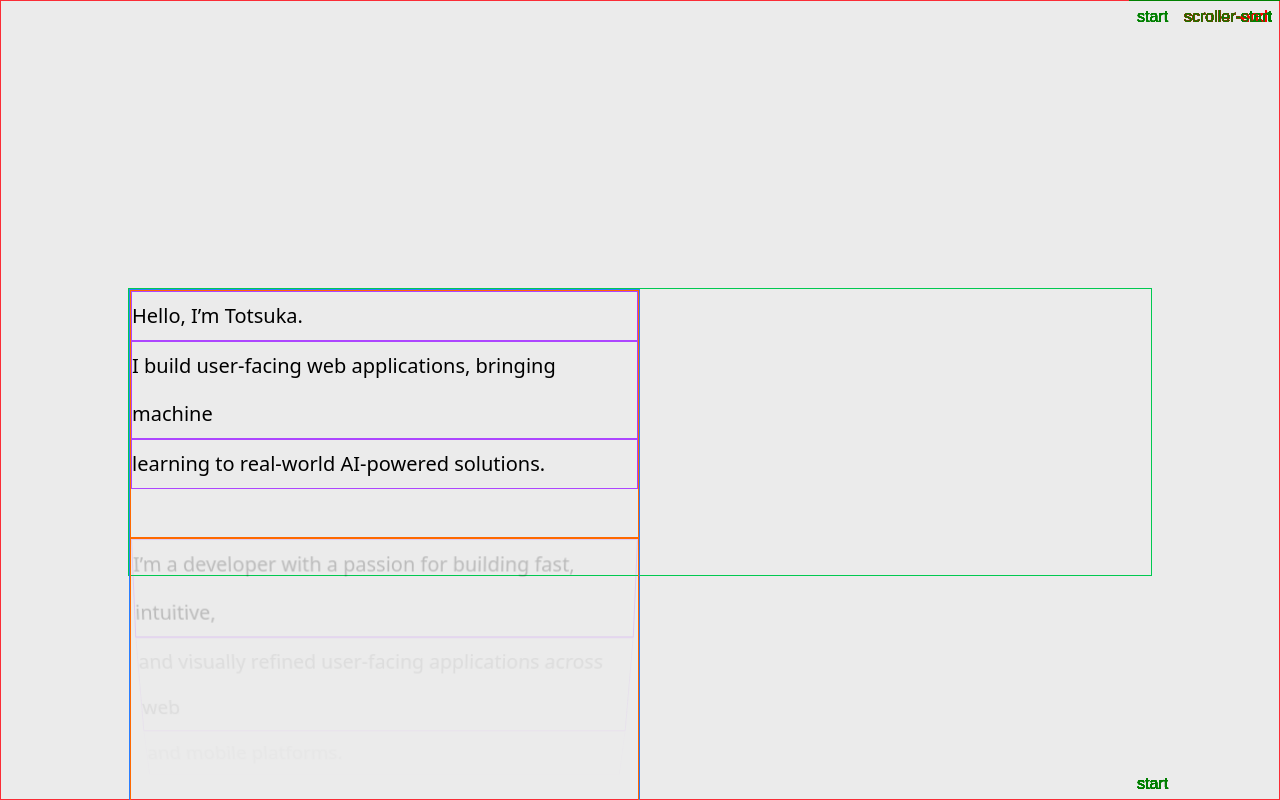
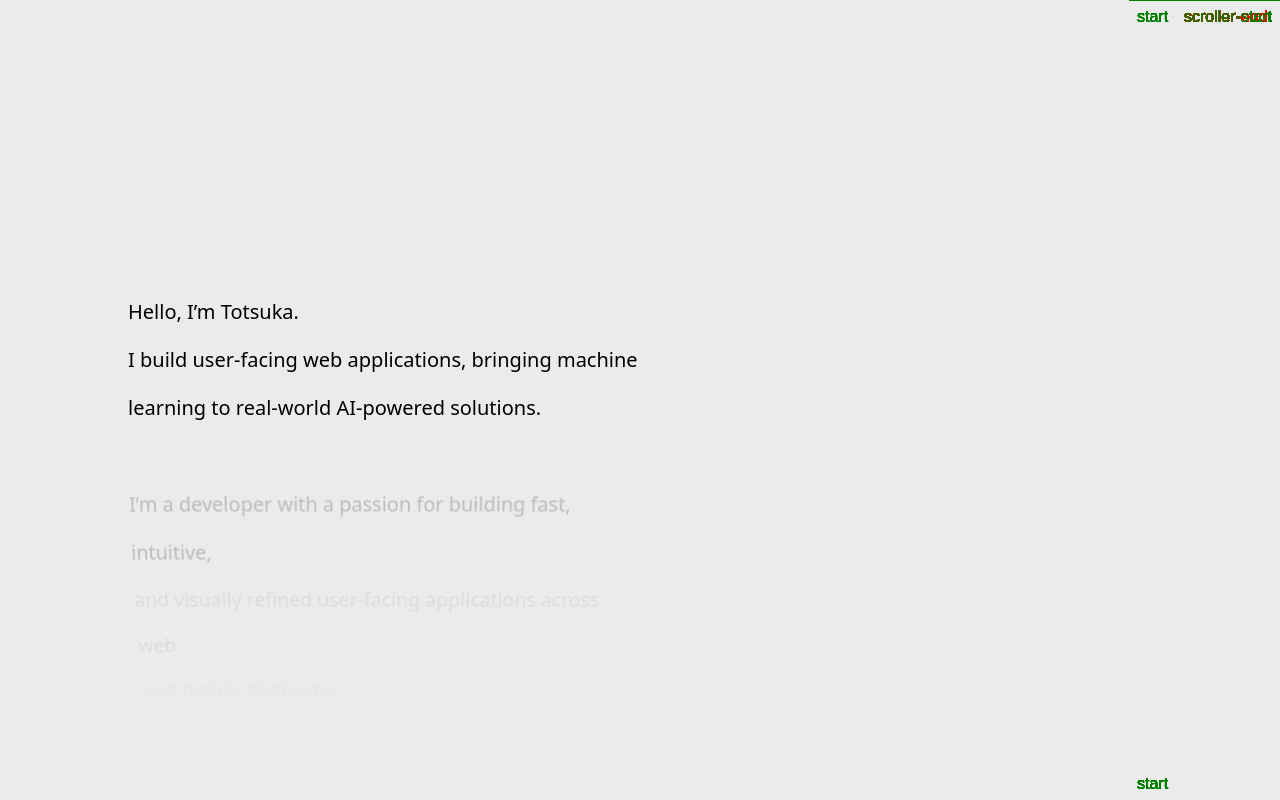
Before and after one commit to totsukatomofumi/personal-site-2, a React (Vite) app: page / in a window 1280 px wide. Shown: the top 800 px of the page. Built offline with nearby package versions, Linux system fonts and the light colour scheme.

Commit message:
Add debug config for text content

```diff
--- a/src/App.jsx
+++ b/src/App.jsx
@@ -6,6 +6,9 @@ import Text from "./components/Text";
 import {
   APP_CONTEXT as AppContext,
   IS_DEV as isDev,
+  IS_DEV_HIDE_TEXT as isDevHideText,
+  IS_DEV_SHOW_SCROLL_TRIGGER_MARKERS as isDevShowScrollTriggerMarkers,
+  IS_DEV_SHOW_TEXT_OVERLAY as isDevShowTextOverlay,
   NUM_OF_SECTIONS as numOfSections,
 } from "./constants";
 
@@ -86,7 +89,7 @@ function App() {
             snapTo: 1,
             duration: { max: 1 },
           },
-          markers: isDev,
+          markers: isDevShowScrollTriggerMarkers,
         });
       });
 
@@ -101,7 +104,9 @@ function App() {
       {/* ============= Content ================ */}
       <AppContext value={contextValue}>
         {/* ============ Foreground ============= */}
-        <Text className="fixed top-0 left-0 z-50 w-screen h-screen" />
+        {!isDevHideText && (
+          <Text className="fixed top-0 left-0 z-50 w-screen h-screen" />
+        )}
         {/* ============ Background ============= */}
         {/* Canvas + Scene */}
       </AppContext>
@@ -112,7 +117,7 @@ function App() {
             key={index}
             ref={ref}
             className={`w-full h-screen ${
-              isDev ? "border-1 border-red-500" : ""
+              isDevShowTextOverlay ? "border-1 border-red-500" : ""
             }`}
           />
         ))}
--- a/src/components/Text/index.jsx
+++ b/src/components/Text/index.jsx
@@ -3,7 +3,7 @@ import gsap from "gsap";
 import { createRef, useContext, useRef } from "react";
 import {
   APP_CONTEXT as AppContext,
-  IS_DEV as isDev,
+  IS_DEV_SHOW_TEXT_OVERLAY as isDevShowTextOverlay,
   LINE_OPACITY_DECREASE_FACTOR,
   LINE_OPACITY_INITIAL_VALUE,
   LINE_ROTATION_ANGLE_INCREMENT,
@@ -248,14 +248,14 @@ function Text({ className, ...props }) {
     <div className={className} {...props}>
       <div
         className={`mx-auto my-72 w-5xl h-72 ${
-          isDev ? "border-1 border-green-500" : ""
+          isDevShowTextOverlay ? "border-1 border-green-500" : ""
         }`}
       >
         {/* =================== Content =================== */}
         <div
           ref={content.current.ref}
           className={`w-1/2 max-w-screen flex flex-col text-xl leading-12 perspective-normal ${
-            isDev ? "border-1 border-blue-500" : ""
+            isDevShowTextOverlay ? "border-1 border-blue-500" : ""
           }`}
         >
           {/* =================== Sections =================== */}
@@ -264,7 +264,7 @@ function Text({ className, ...props }) {
               ref={content.current.sections[sectionIndex].ref}
               key={sectionIndex}
               className={`pb-12 perspective-normal ${
-                isDev ? "border-1 border-orange-500" : ""
+                isDevShowTextOverlay ? "border-1 border-orange-500" : ""
               }`}
             >
               {section.map((line, lineIndex) => (
@@ -274,7 +274,7 @@ function Text({ className, ...props }) {
                   }
                   key={lineIndex}
                   className={`text-left ${
-                    isDev ? "border-1 border-purple-500" : ""
+                    isDevShowTextOverlay ? "border-1 border-purple-500" : ""
                   }`}
                 >
                   {line}
--- a/src/constants.jsx
+++ b/src/constants.jsx
@@ -1,6 +1,9 @@
 import { createContext } from "react";
 
 export const IS_DEV = import.meta.env.DEV;
+export const IS_DEV_SHOW_SCROLL_TRIGGER_MARKERS = IS_DEV && true; // set to true to show ScrollTrigger markers
+export const IS_DEV_SHOW_TEXT_OVERLAY = IS_DEV && false; // set to true to enable dev text overlay
+export const IS_DEV_HIDE_TEXT = IS_DEV && false; // set to true to hide text sections in dev mode
 export const APP_CONTEXT = createContext();
 export const TEXT_SECTIONS = [
   [
```
